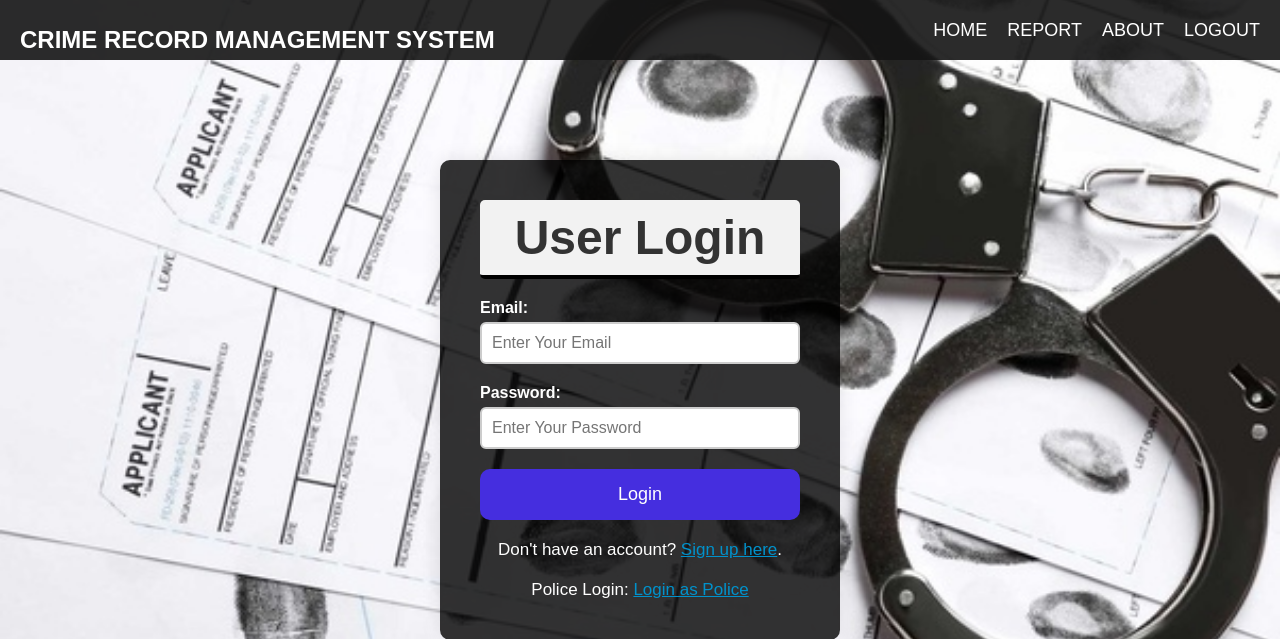
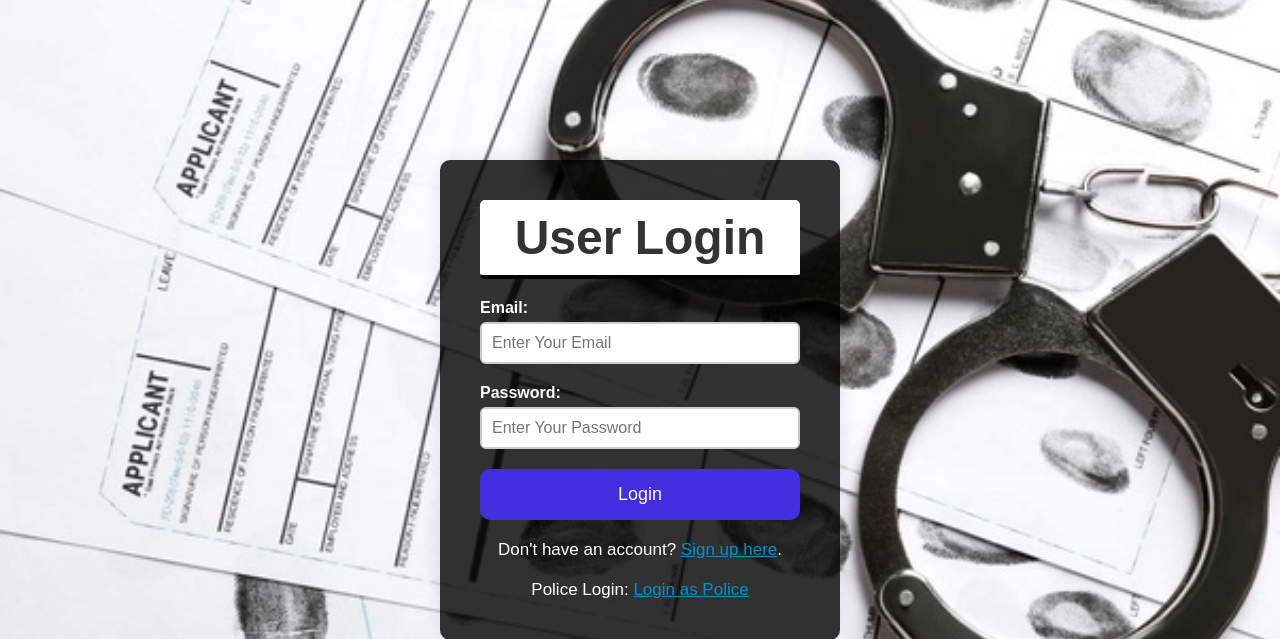
Before and after one commit to asmitasharma1/django-project, a Django app: page / in a window 1280 px wide. Shown: the top 639 px of the page. Run offline with Django 4.2, Linux system fonts and the light colour scheme.

Commit message:
Update code from GitHub

```diff
--- a/myApp/templates/myApp/userlogin.html
+++ b/myApp/templates/myApp/userlogin.html
@@ -1,3 +1,4 @@
+{% load static %}
 <!DOCTYPE html>
 <html lang="en">
 <head>
@@ -15,7 +16,7 @@
         }
 
         body {
-            background-image: url('static/crime2.jpg');
+            background-image: url('{% static "crime2.jpg" %}');
             background-size: cover;
             background-position: center;
             display: flex;
@@ -27,52 +28,6 @@
 
         }
 
-        nav {
-            width: 100%;
-            height: 60px;
-            background-color: rgba(21, 21, 21, 0.9);
-            position: fixed;
-            top: 0;
-            left: 0;
-            display: flex;
-            align-items: center;
-            justify-content: space-between;
-            padding: 0 20px;
-            z-index: 2;
-        }
-
-        nav .logo p {
-            font-size: 24px;
-            color: white;
-            text-transform: uppercase;
-            font-weight: bold;
-        }
-
-        nav ul {
-            list-style: none;
-            display: flex;
-            align-items: center;
-        }
-
-        nav ul li {
-            margin-left: 20px;
-        }
-
-        nav ul li:first-child {
-            margin-left: auto;
-        }
-
-        nav ul li a {
-            color: white;
-            text-decoration: none;
-            font-size: 18px;
-            text-transform: uppercase;
-            transition: color 0.3s;
-        }
-
-        nav ul li a:hover {
-            color: #452edf;
-        }
 
         .page-wrapper {
             background-color: rgba(0, 0, 0, 0.8);
@@ -91,7 +46,7 @@
 
         .heading {
             color: #333;
-            background-color: #f2f2f2;
+            background-color: white;
             font-weight: bold;
             font-size: 1.5em;
             margin-bottom: 20px;
@@ -149,19 +104,6 @@
     </style>
 </head>
 <body>
-    <nav>
-        <div class="logo">
-            <p>Crime Record Management System</p>
-        </div>
-        <ul>
-
-            <li><a href="home.html">Home</a></li>
-            <li><a href="report.html">Report</a></li>
-            <li><a href="about.html">About</a></li>
-            <li><a href="logout.html">Logout</a></li>
-        </ul>
-    </nav>
-
     <div class="page-wrapper">
         <div class="container">
             <div class="heading">
@@ -170,6 +112,9 @@
 
             <form method="post">
                 {% csrf_token %}
+                {% if error_message %}
+                <p style="color: red;">{{ error_message }}</p><br>
+                {% endif %}
                 <div class="input-container">
                     <label for="email">Email:</label>
                     <input type="email" name="email" id="email" placeholder="Enter Your Email" required>
--- a/myApp/views.py
+++ b/myApp/views.py
@@ -17,10 +17,8 @@ from django.template import TemplateDoesNotExist
 
 def html_page(request, page):
     try:
-        # Render the HTML page based on the requested page name
         return render(request, f'myApp/{page}.html')
     except TemplateDoesNotExist:
-        # Raise a 404 error if the requested page doesn't exist
         raise Http404
 
 def about(request):
@@ -38,15 +36,15 @@ def signup(request):
         email = request.POST['email']
         phone = request.POST['phone']
 
-        # Check if a user with the same username already exists
+
         if User.objects.filter(username=username).exists():
             return render(request, 'myApp/signup.html', {'error_message': 'Username already exists. Please choose a different one.'})
 
-        # Create the user
+
         user = User.objects.create_user(username=username, password=password, email=email)
         user.save()
 
-        # Create a user profile and associate it with the user
+
         profile = Profile(user=user, age=age, address=address, phone=phone)
         profile.save()
 
@@ -54,7 +52,7 @@ def signup(request):
         if user is not None:
             if login(request, user):
                 print("User is successfully authenticated and logged in.")
-                # Redirect to the home page or another page as needed
+
                 return redirect('home')
             else:
                 print("Login failed.")
@@ -82,6 +80,7 @@ def userlogin(request):
             login(request, user)
             return redirect('home')
         else:
+
             return render(request, 'myApp/userlogin.html', {'error_message': 'Invalid credentials. Please try again.'})
     return render(request, 'myApp/userlogin.html')
 
@@ -102,10 +101,8 @@ def policelogin(request):
             policeofficer = None
 
         if user is not None and user.check_password(password) and policeofficer is not None:
-            # User with the provided email exists, password is correct, and has a PoliceOfficer instance
-            # Log in the user
             login(request, user)
-            return redirect('policedashboard')  # Redirect to the police dashboard
+            return redirect('policedashboard')
         else:
             error_message = "Invalid email or password for police login. Please try again."
             return render(request, 'myApp/policelogin.html', {'error_message': error_message})
--- a/myProject/settings.py
+++ b/myProject/settings.py
@@ -124,7 +124,7 @@ USE_TZ = True
 
 STATIC_URL = '/static/'
 STATICFILES_DIRS = [os.path.join(BASE_DIR, 'static')]
-STATIC_ROOT = os.path.join(BASE_DIR, 'staticfiles')
+# STATIC_ROOT = os.path.join(BASE_DIR, 'staticfiles')
 
 
 # Default primary key field type
```
Also changed, not shown: myApp/forms.py (+14 -1 lines), myApp/models.py (+13 -0 lines), myApp/templates/myApp/complaint_list.html (+28 -3 lines), myApp/templates/myApp/policelogin.html (+4 -3 lines), myApp/templates/myApp/policereport.html (+31 -3 lines), myApp/templates/myApp/report.html (+37 -0 lines), myApp/templates/myApp/signup.html (+6 -6 lines), db.sqlite3, myApp/migrations/0013_complaint_category.py (added), static/bg.jpg (added), static/download.jpg (added), 4 other files.
